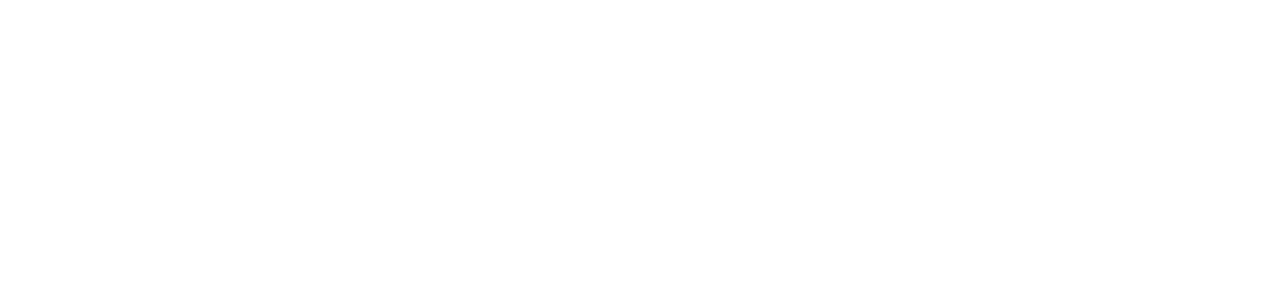
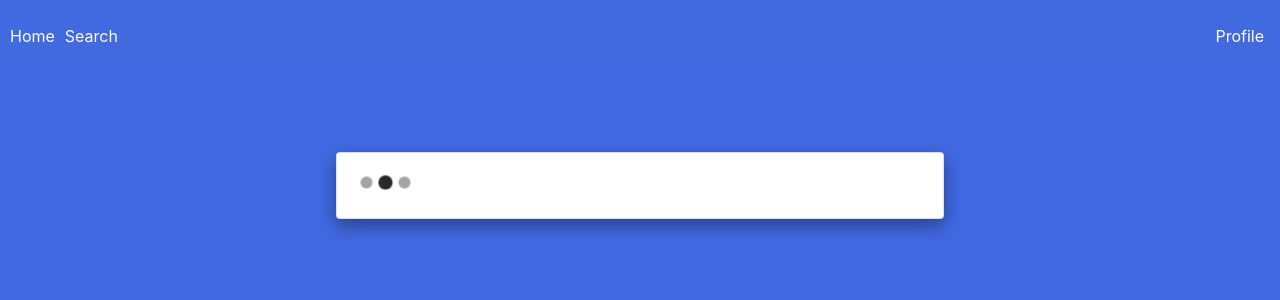
Before and after one commit to Anan1218/SwipeSwap, a React (Create React App) app: page /profile in a window 1280 px wide. Before the commit this address had no page. Shown: the top 300 px of the page. Built offline with nearby package versions, Linux system fonts and the light colour scheme.

Commit message:
navbar and routes

```diff
--- a/src/App.css
+++ b/src/App.css
@@ -43,3 +43,8 @@
   padding-right: 20px;
   height: 100vh;
 }
+
+.card {
+  box-shadow: 0 8px 16px 0 rgba(0, 0, 0, 0.2), 0 6px 20px 0 rgba(0, 0, 0, 0.19);
+  padding: 20px
+}
--- a/src/components/MainPage.js
+++ b/src/components/MainPage.js
@@ -1,20 +1,11 @@
 import RequestSwipe from './RequestSwipe';
 import UserInfo from './UserInfo';
 import SearchSwipe from './SearchSwipe';
-import logo from '../images/logo.png';
+import Navbar from './Navbar';
 export default function MainPage() {
     return (
         <div>
-            <nav class="navbar navbar-expand-lg navbar-light bg-light">
-                <a class="navbar-brand" href="#" style={{ paddingLeft: "10px" }}>Home</a>
-                <div class="collapse navbar-collapse flex-grow-1 text-right" id="myNavbar">
-                    <ul class="navbar-nav ms-auto flex-nowrap">
-                        <li class="nav-item">
-                            <a href="#" class="nav-link m-2 menu-item nav-active">Log In</a>
-                        </li>
-                    </ul>
-                </div>
-            </nav>
+            <Navbar />
             <RequestSwipe />
             {/* <UserInfo />
             <SearchSwipe /> */}
--- /dev/null
+++ b/src/components/Navbar.js
@@ -0,0 +1,23 @@
+import React from 'react';
+import { Link } from 'react-router-dom';
+export default function Navbar() {
+    return (
+        <nav class="navbar navbar-expand-lg navbar-light" style={{ backgroundColor: "#4169E0" }}>
+            <Link to="/main" style={{ textDecoration: "none" }}>
+                <a class="navbar-item" style={{ paddingLeft: "10px", color: "white", textDecoration: "none" }}>Home</a>
+            </Link>
+            <Link to="/search" style={{ textDecoration: "none" }}>
+                <a class="navbar-item" style={{ paddingLeft: "10px", textDecoration: "none", color: "white" }}>Search</a>
+            </Link>
+            <div class="collapse navbar-collapse flex-grow-1 text-right" id="myNavbar">
+                <ul class="navbar-nav ms-auto flex-nowrap">
+                    <li class="nav-item">
+                        <Link to="/profile" style={{ textDecoration: "none" }}>
+                            <a href="#" class="nav-link m-2 menu-item nav-active" style={{ color: "white" }}>Profile</a>
+                        </Link>
+                    </li>
+                </ul>
+            </div>
+        </nav>
+    );
+};
--- a/src/components/UserInfo.js
+++ b/src/components/UserInfo.js
@@ -3,6 +3,7 @@
 import { doc, getDoc, collection, query, where, getDocs } from 'firebase/firestore';
 import { getSignedInUser } from '../services/Firebase';
 import { BeatLoader } from 'react-spinners';
+import Navbar from './Navbar';
 export default function UserInfo() {
     useEffect(() => {
         getUser();
@@ -55,12 +56,25 @@
     }
     return (
         <div>
-            <p>User Data: </p>
-            {userData != null
-                ? <UserInfoDisplay userData={userData} />
-                : <BeatLoader color={"#000000"} loading={true} />
-            }
+            <Navbar />
+            <div className="mainBackground">
+                <div className="row">
+                    <div className="col-md-3"></div>
+                    <div className="col-md-6">
+                        <div className="card text-center">
+                            <div style={{ textAlign: 'left' }}>
+                                {userData != null
+                                    ? <UserInfoDisplay userData={userData} />
+                                    : <BeatLoader color={"#000000"} loading={true} />
+                                }
+                            </div>
 
-        </div>
+                        </div>
+                    </div>
+                    <div className="col-md-3"></div>
+                </div>
+
+            </div>
+        </div >
     );
 };;
--- a/src/index.js
+++ b/src/index.js
@@ -5,11 +5,15 @@
 import MainPage from './components/MainPage';
 import reportWebVitals from './reportWebVitals';
 import { BrowserRouter, Routes, Route } from "react-router-dom";
+import UserInfo from './components/UserInfo';
+import SearchSwipe from './components/SearchSwipe';
 ReactDOM.render(
   <BrowserRouter>
     <Routes>
       <Route path="/" element={<App />} />
       <Route path="main" element={<MainPage />} />
+      <Route path="profile" element={<UserInfo />} />
+      <Route path="search" element={<SearchSwipe />} />
     </Routes>
   </BrowserRouter>,
   document.getElementById('root')
```
